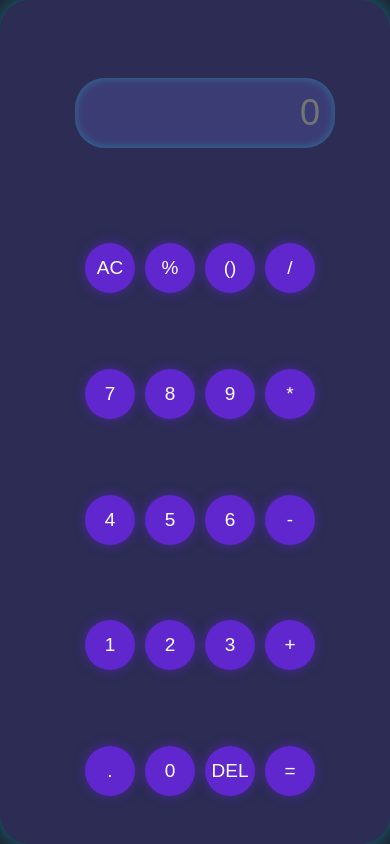
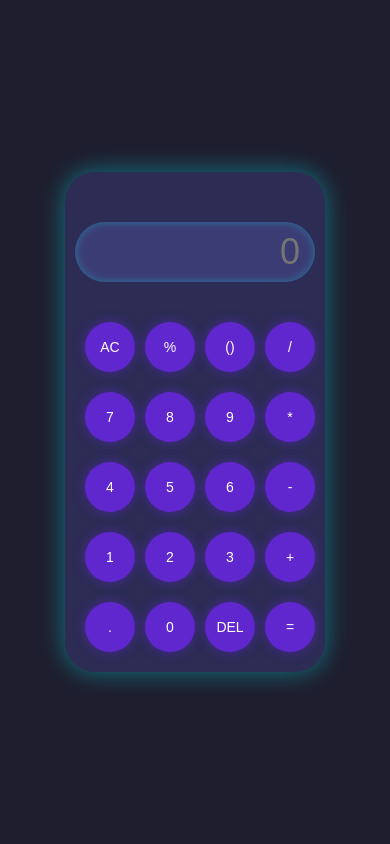
Before and after one commit to aarisx0/calculator, a plain HTML site: page index.html in a window 390 px wide. Drawn offline with Linux system fonts and the light colour scheme.

Commit message:
Update style.css

```diff
--- a/style.css
+++ b/style.css
@@ -50,19 +50,14 @@ button{
     font-size: 16px;
 }
 @media screen and (max-width: 600px) {
-    .container{
-    height: 0vh;
-    display: block;
-}
     .Calculator {
         grid-template-columns: repeat(4, 60px);
         padding: 10px;
-        height: 100vh;
     }
 
     input {
-        height: 70px;
-        width: 260px;
+        height: 60px;
+        width: 240px;
         font-size: 36px;
         padding: 15px;
     }
@@ -71,6 +66,6 @@ button{
         width: 50px;
         height: 50px;
         margin: 10px;
-        font-size: 19px;
+        font-size: 14px;
     }
 }
```
